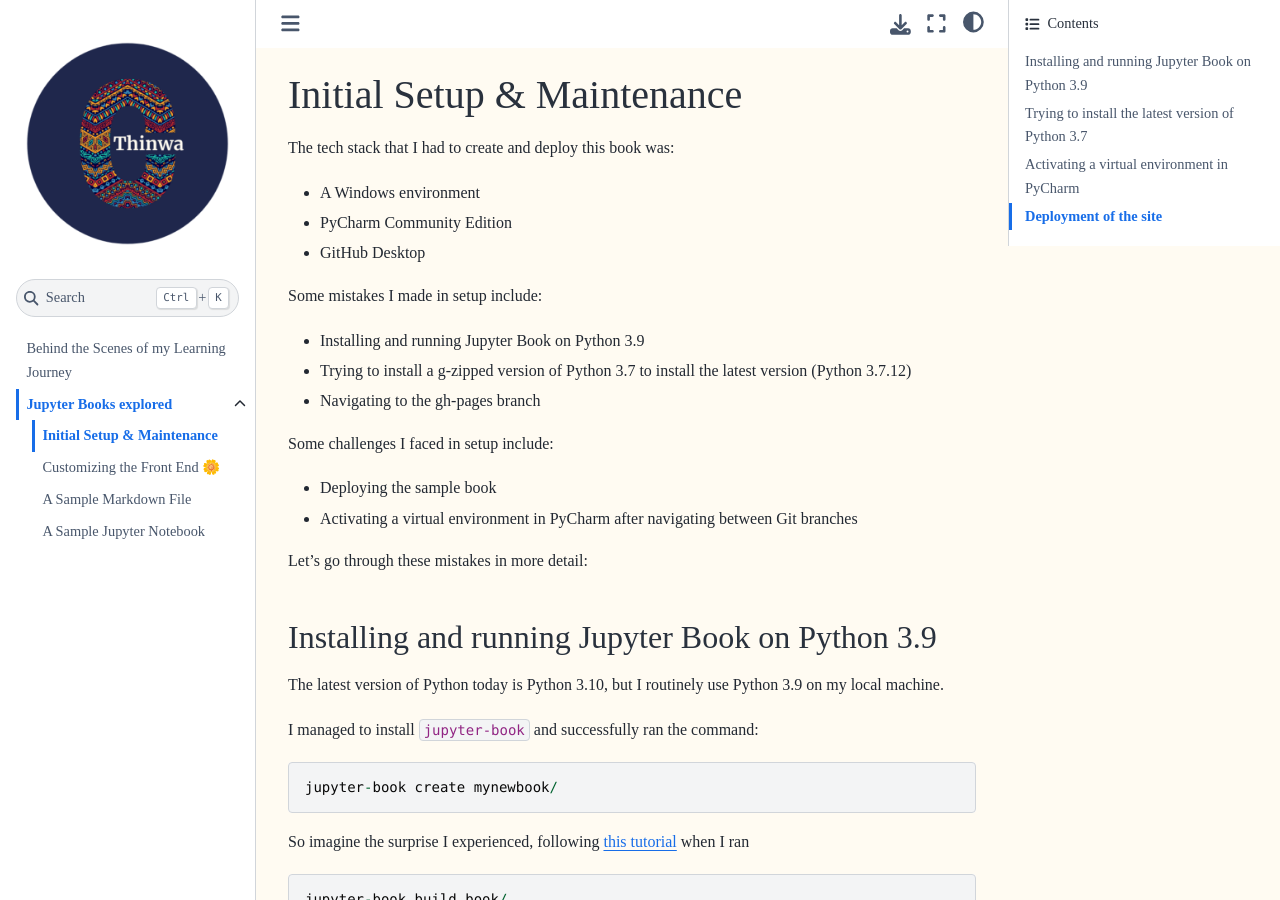
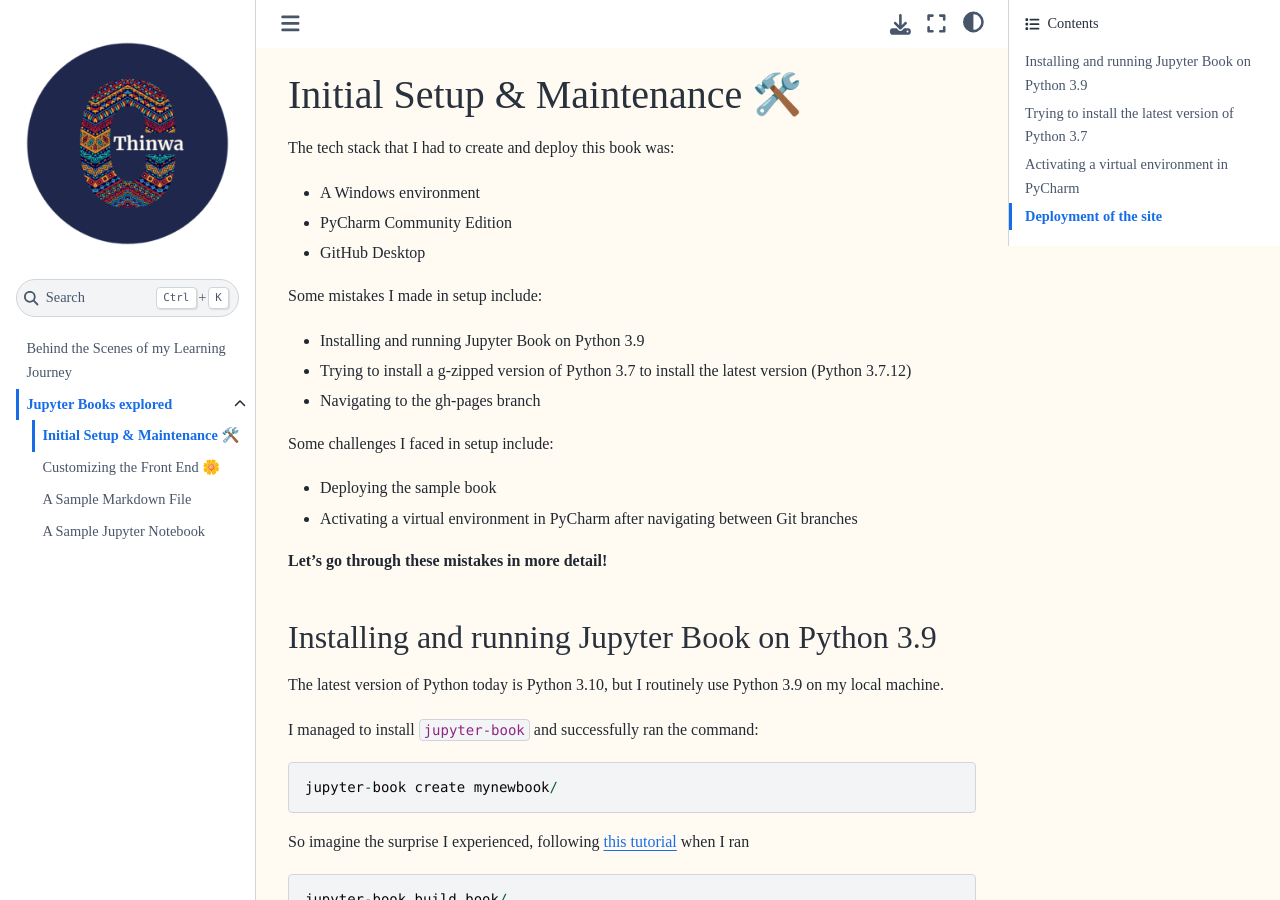
Before and after one commit to CeeThinwa/BTS-Continuous-Learning, a Jupyter Book: the page built from book/initial_setup.md, in a window 1280 px wide and 900 px high. Built offline with Jupyter Book 1.0.4 settings and Sphinx 7.4.7 and the Sphinx Book theme 1.1.4, drawn with Linux system fonts in a browser that asks for light colours; pages that are not in the unit, such as notebooks, are missing from menus.

```diff
--- a/book/initial_setup.md
+++ b/book/initial_setup.md
@@ -1,4 +1,4 @@
-# Initial Setup \& Maintenance
+# Initial Setup \& Maintenance 🛠️
 
 The tech stack that I had to create and deploy this
 book was:
@@ -15,7 +15,7 @@ Some challenges I faced in setup include:
 * Deploying the sample book
 * Activating a virtual environment in PyCharm after navigating between Git branches
 
-Let's go through these mistakes in more detail:
+__Let's go through these mistakes in more detail!__
 
 ## Installing and running Jupyter Book on Python 3.9
 
```
